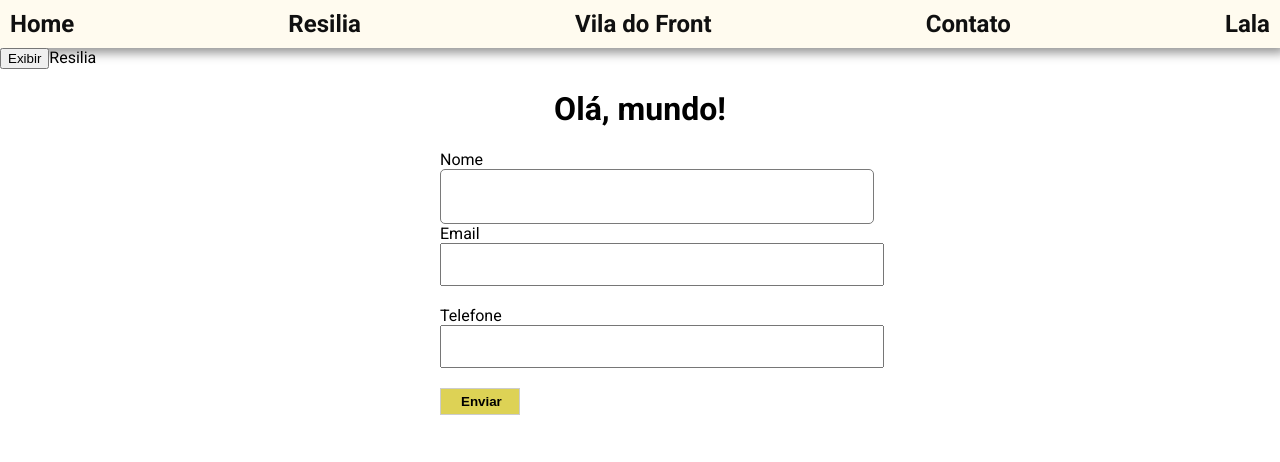
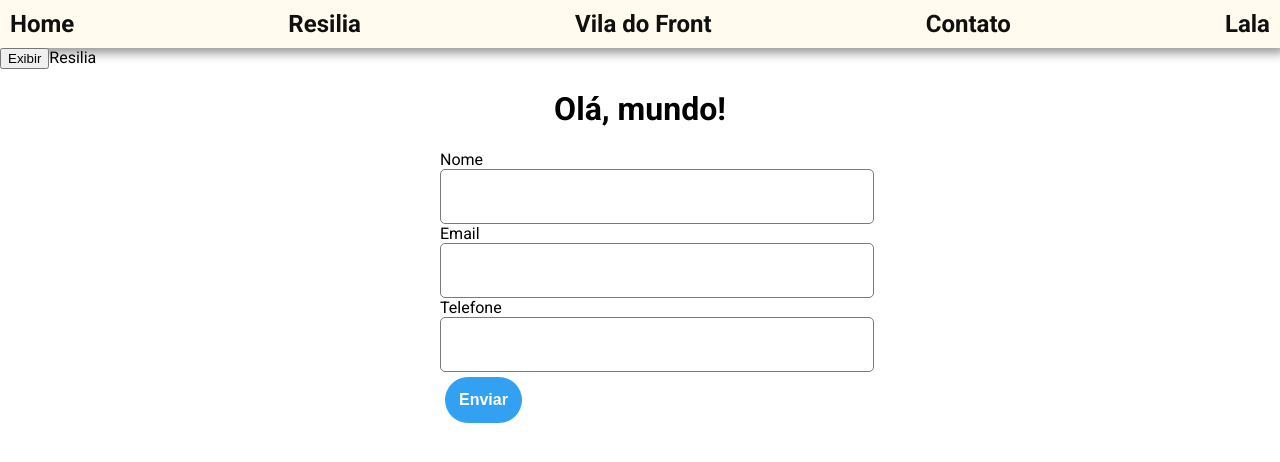
Before and after one commit to rafael-angonese/vila-do-front, a React (Create React App) app: page / in a window 1280 px wide. Shown: the top 462 px of the page. Built offline with nearby package versions, Linux system fonts and the light colour scheme.

Commit message:
:sparkles: chore: use components and state into Contact component

```diff
--- a/src/components/Contact.jsx
+++ b/src/components/Contact.jsx
@@ -1,50 +1,45 @@
 import React, { useState } from "react";
+import Button from "./Button/Button";
 import Input from "./Input/Input";
-import Label from "./Label";
-
-// import { Container } from './styles';
 
 const Contact = () => {
-  const inputStyle = {
-    width: "100%",
-    padding: "12px 20px",
-    marginBottom: "20px",
-  };
-  const buttonStyle = {
-    width: "80px",
-    padding: "5px 20px",
-    textAlign: "center",
-    fontWeight: "bold",
-    backgroundColor: "#ddd255",
-    border: "1px solid #cccccc",
-  };
-
   const [name, setName] = useState("");
+  const [email, setEmail] = useState("");
+  const [phone, setPhone] = useState("");
 
   const submitForm = () => {
-    alert(name)
-    //
-  }
+    console.log("-------------------");
+  };
 
   return (
     <>
+
       <div style={{ display: "flex-column" }}>
         <h1 style={{ textAlign: "center" }}>Olá, mundo!</h1>
-        <form onSubmit={submitForm} style={{ width: "400px", margin: "0 auto" }}>
-          <Label>Nome</Label>
+        <form
+          onSubmit={submitForm}
+          style={{ width: "400px", margin: "0 auto" }}
+        >
           <Input
             value={name}
-            onChange={(event) => {
-              setName(event.target.value);
-            }}
+            label="Nome"
+            onChange={(event) => setName(event.target.value)}
+          />
 
+          <Input
+            value={email}
+            label="Email"
+            type="email"
+            onChange={(event) => setEmail(event.target.value)}
           />
-          {name}
-          <Label>Email</Label>
-          <input style={inputStyle} />
-          <Label>Telefone</Label>
-          <input style={inputStyle} />
-          <button style={buttonStyle}>Enviar</button>
+
+          <Input
+            value={phone}
+            label="Telefone"
+            onChange={(event) => setPhone(event.target.value)}
+          />
+
+          <Button>Enviar</Button>
         </form>
       </div>
     </>
```
